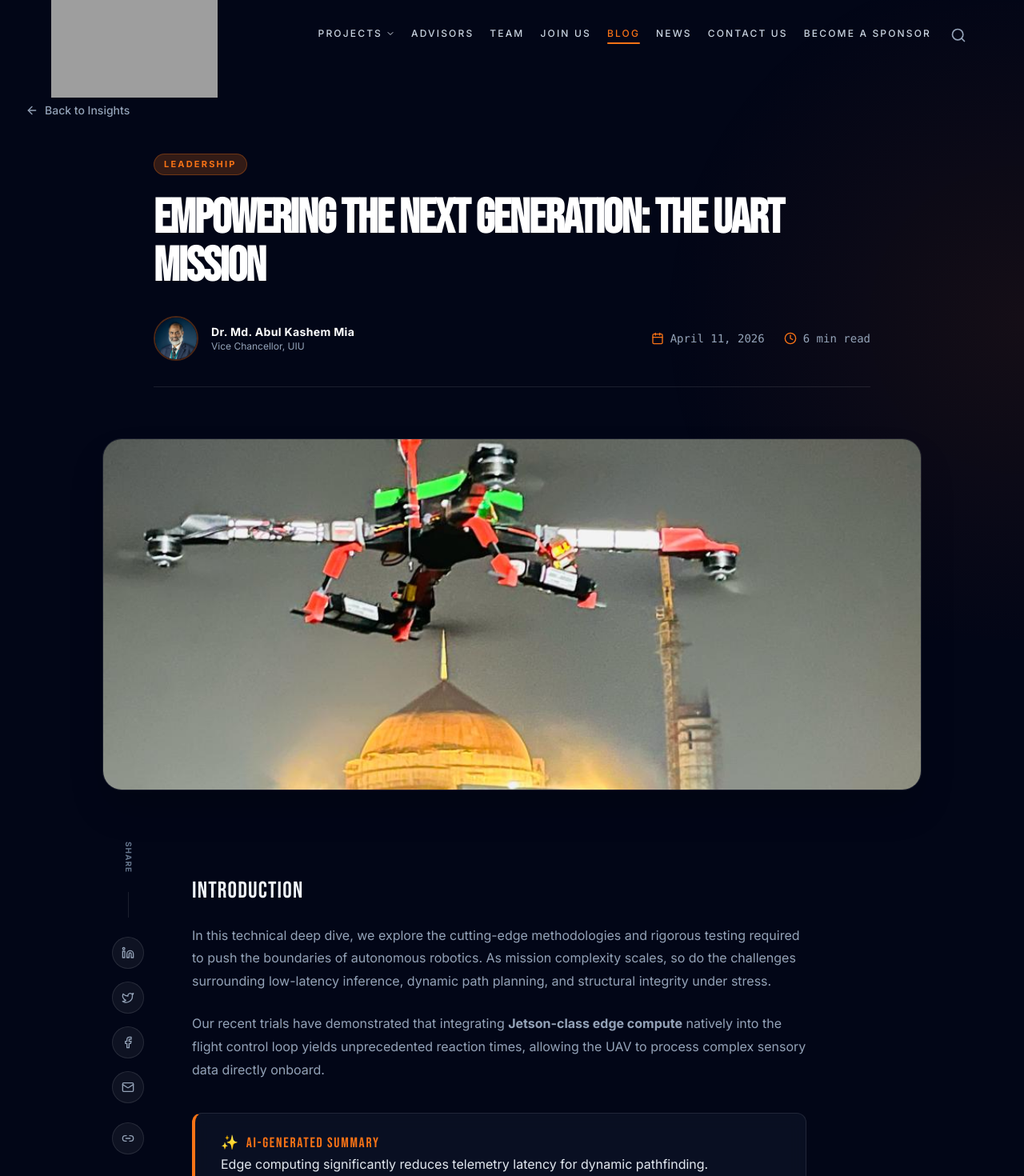
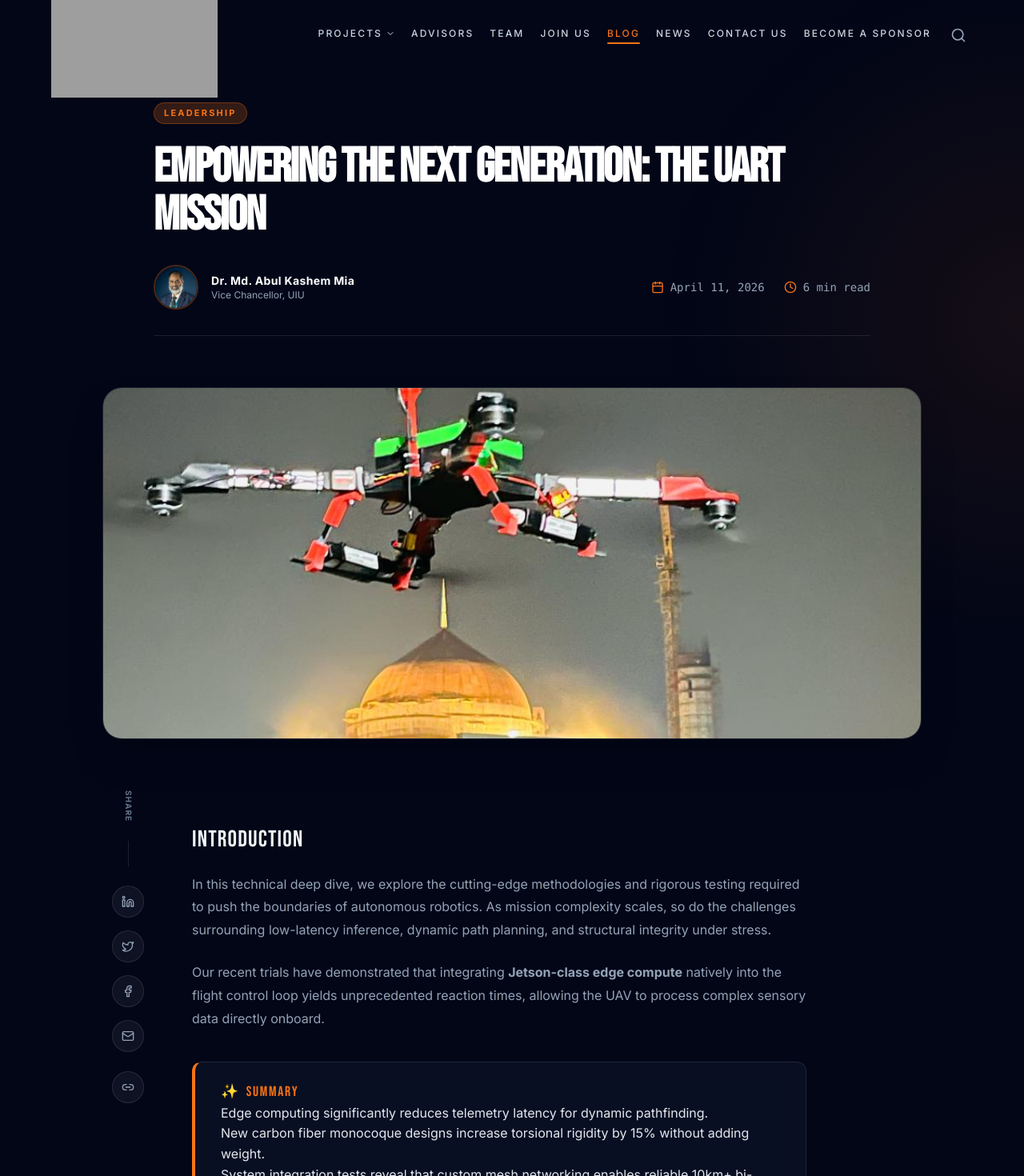
Before and after one commit to ifta-faisal/Web, a React (Vite) app: page /blog/1 in a window 1280 px wide. Shown: the top 1470 px of the page at 80% size. Built offline with nearby package versions, Linux system fonts and the light colour scheme; grey boxes are pictures that could not be loaded.

Commit message:
Remove Back to Insights button from BlogDetail

```diff
--- a/src/components/BlogDetail.tsx
+++ b/src/components/BlogDetail.tsx
@@ -1,6 +1,6 @@
 import React, { useEffect } from 'react';
 import { useParams, Link } from 'react-router-dom';
-import { Clock, Calendar, ArrowLeft, Linkedin, Twitter, Facebook, Mail, Link2 } from 'lucide-react';
+import { Clock, Calendar, Linkedin, Twitter, Facebook, Mail, Link2 } from 'lucide-react';
 import { posts } from '../data/blogData';
 
 const BlogDetail = () => {
@@ -33,14 +33,6 @@ const BlogDetail = () => {
       <div className="absolute top-1/2 left-0 w-[500px] h-[500px] bg-accent rounded-full mix-blend-multiply filter blur-[150px] opacity-[0.03] pointer-events-none" />
 
       <div className="max-w-7xl mx-auto px-4 sm:px-6 lg:px-8 relative z-10">
-
-        {/* Back button */}
-        <div className="mb-10">
-          <Link to="/blog" className="inline-flex items-center text-sm font-medium text-slate-400 hover:text-primary transition-colors">
-            <ArrowLeft className="w-4 h-4 mr-2" />
-            Back to Insights
-          </Link>
-        </div>
 
         {/* Article Header */}
         <div className="max-w-4xl mx-auto mb-16">
--- a/src/data/blogData.ts
+++ b/src/data/blogData.ts
@@ -25,7 +25,7 @@ const placeholderContent = `
 <p>Our recent trials have demonstrated that integrating <strong>Jetson-class edge compute</strong> natively into the flight control loop yields unprecedented reaction times, allowing the UAV to process complex sensory data directly onboard.</p>
 
 <div class="ai-summary-block">
-  <h3>AI-Generated Summary</h3>
+  <h3>Summary</h3>
   <ul>
     <li>Edge computing significantly reduces telemetry latency for dynamic pathfinding.</li>
     <li>New carbon fiber monocoque designs increase torsional rigidity by 15% without adding weight.</li>
```
